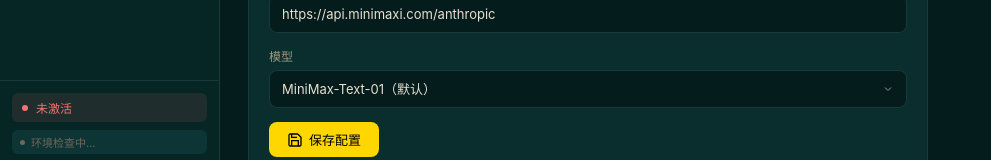
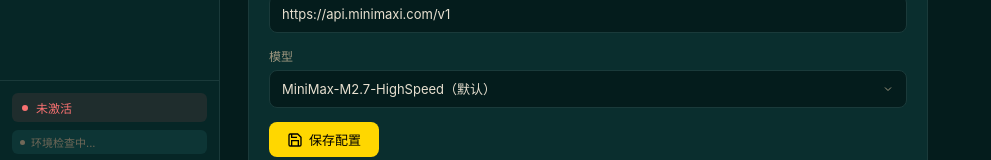
Before and after one commit to 5bqp2tjdnc-prog/hermes-windows, a Vue app: page / in a window 1280 px wide. Both pictures are taken after a click on the button "设置". Shown: the part 634-794 px from the top of the page, without its empty margins (0-991 px from the left). Built offline with nearby package versions, Linux system fonts and the light colour scheme.

Commit message:
fix: 使用内置 Key 时强制正确 API 地址和模型名，忽略 config 残留

```diff
--- a/src/App.vue
+++ b/src/App.vue
@@ -384,8 +384,8 @@
               <div class="form-group">
                 <label>模型</label>
                 <select v-model="apiConfig.model">
-                  <option value="MiniMax-Text-01">MiniMax-Text-01（默认）</option>
-                  <option value="MiniMax-M2.7-highspeed">MiniMax-M2.7-HighSpeed</option>
+                  <option value="MiniMax-M2.7-highspeed">MiniMax-M2.7-HighSpeed（默认）</option>
+                  <option value="MiniMax-Text-01">MiniMax-Text-01</option>
                   <option value="OpenAI/gpt-4o">OpenAI GPT-4o</option>
                   <option value="claude-sonnet-4">Claude Sonnet 4</option>
                   <option value="claude-opus-4">Claude Opus 4</option>
@@ -551,8 +551,8 @@
 const showApiKey = ref(false)
 const apiConfig = ref({
   api_key: '',
-  api_base: 'https://api.minimaxi.com/anthropic',
-  model: 'MiniMax-Text-01',
+  api_base: 'https://api.minimaxi.com/v1',
+  model: 'MiniMax-M2.7-highspeed',
   feishu_app_id: '',
   feishu_app_secret: '',
   feishu_chat_id: '',
```
Also changed, not shown: 1 other file (tests, documents, lock files or other folders).
